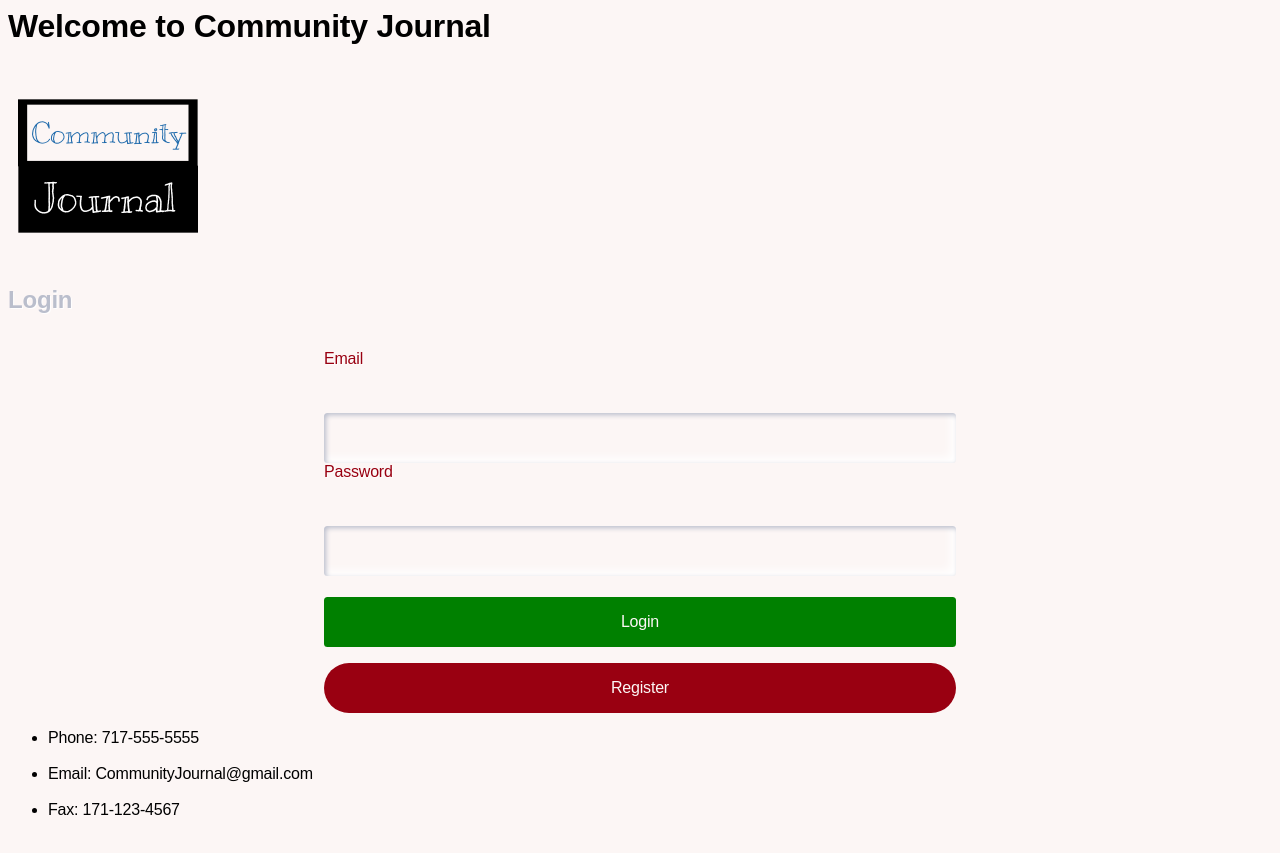
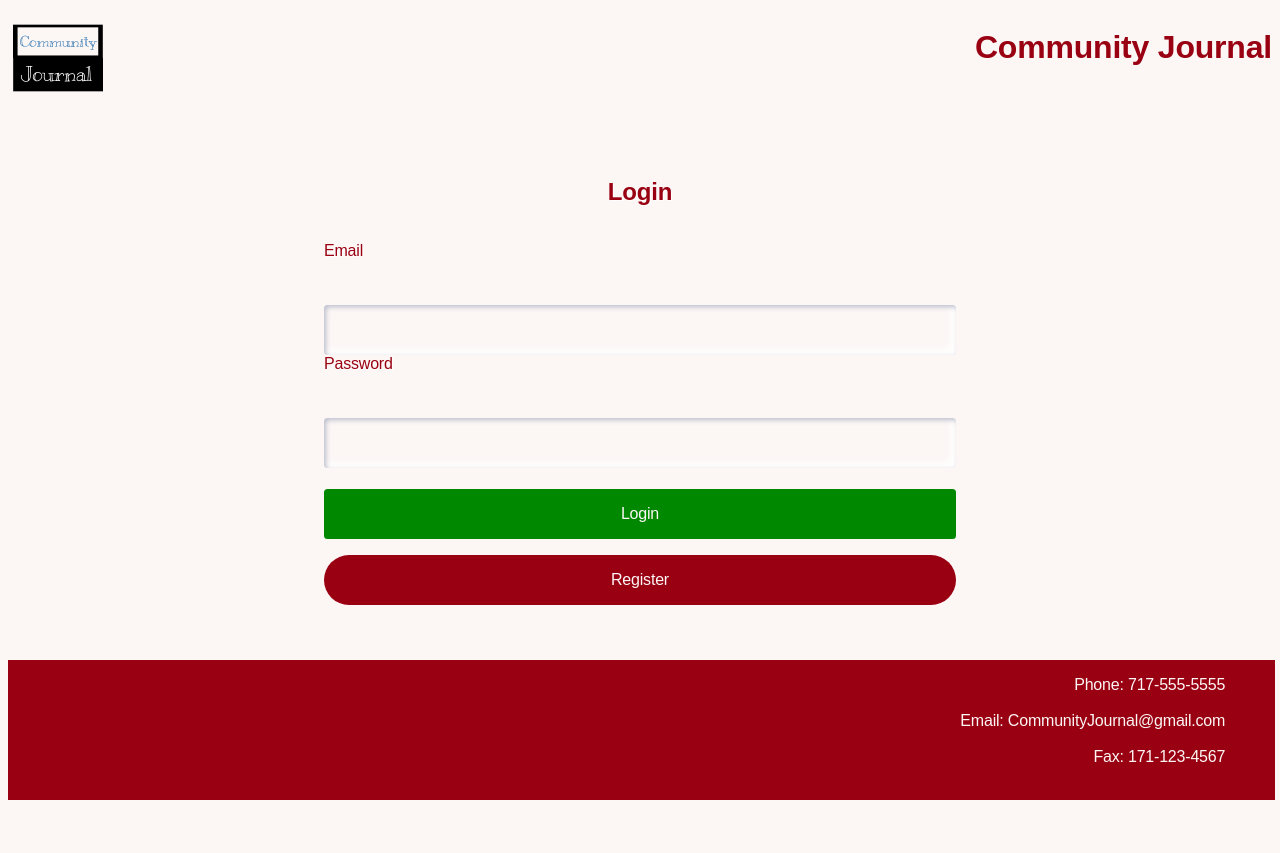
Before and after one commit to briangx92/Community-Journal, a PHP site: page /Community-Journal/ in a window 1280 px wide. After the commit the page ends 800 px from the top, so only its background shows below. Run offline with PHP 8.4, Linux system fonts and the light colour scheme; style sheets or scripts are compiled from the project's sources.

Commit message:
CSS for Index Page is Complete -> The Header, Form and Footer were completed

```diff
--- a/css/main.scss
+++ b/css/main.scss
@@ -13,6 +13,10 @@ div, p {
   text-shadow: 1px 1px 1px #FFF;
 }
 
+h2 {
+  text-align: center;
+  color: #990011FF;
+}
 
 form, .registerBtn {
   padding: 16px;
@@ -20,18 +24,27 @@ form, .registerBtn {
   margin: 0 auto;
 }
 
-#h1-reg {
+#submit_login {
+  background-color: #008900;
+  color: #FCF6F5FF;
+}
+
+.nav-part {
+  float: left;
+  height: 100px;
+}
+
+.nav-part2 {
+  float: right;
+}
+
+#h1-reg, #h1-index {
   text-align: center;
   color: #990011FF;
 }
 
-.please {
+.reg-wrapper {
   text-align: center;
-}
-
-#submit_login {
-  background-color: green;
-  color: #FCF6F5FF;
 }
 
 #password_login, #email_login, .reg {
@@ -65,7 +78,6 @@ input, select {
 }
 
 button {
-  width: 50%;
   text-align: center;
   margin-top: 21px;
   margin-right: 16px/2;
@@ -100,3 +112,22 @@ button {
     flex: 1;
   }
 }
+
+.row {
+  padding-top: 150px;
+}
+
+footer {
+  background-color: #990011FF;
+  margin-top: 100px;
+  bottom: 0;
+  position: absolute;
+  width: 99%;
+}
+
+footer ul li {
+  color: #FCF6F5FF;
+  list-style: none;
+  text-align: right;
+  margin-right: 50px;
+}
--- a/index.php
+++ b/index.php
@@ -94,13 +94,12 @@ if($_SERVER["REQUEST_METHOD"] == "POST"){
     <link href="css/main.scss" rel="stylesheet" type="text/css">
     <title>Community Journal</title>
 </head>
-    <h1>Welcome to Community Journal</h1>
-
-    <img src="Pictures/logo.png" alt="This is the logo of the company.">
+    <img class = "nav-part" src="Pictures/logo.png" alt="This is the logo of the company.">
+    <h1 class = "nav-part2" id = "h1-index"> Community Journal</h1>
     <div class="row">
       <div class="col-6">
         <div class="wrapper">
-            <h2>Login</h2>
+            <h2 class = "h2-login">Login</h2>
             <form class="login" method="post">
                 <div class="form-group">
                     <label>Email</label>
@@ -115,13 +114,13 @@ if($_SERVER["REQUEST_METHOD"] == "POST"){
                 </div>
             </form>
         </div>
-      </div>
-  <div class = "please">
+
+  <div class = "reg-wrapper">
     <button class="registerBtn" onclick="window.location.href = 'http://localhost/Community-Journal/register.php';">Register</button>
   </div>
 
 </div>
-
+</div>
 <footer>
   <ul>
     <li>Phone: 717-555-5555</li>
```
